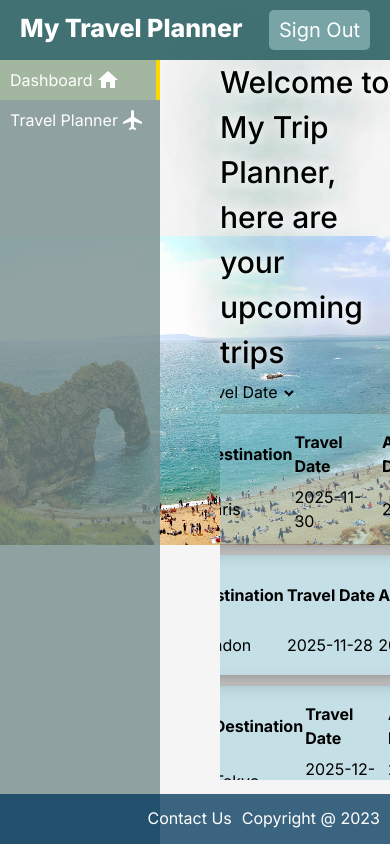
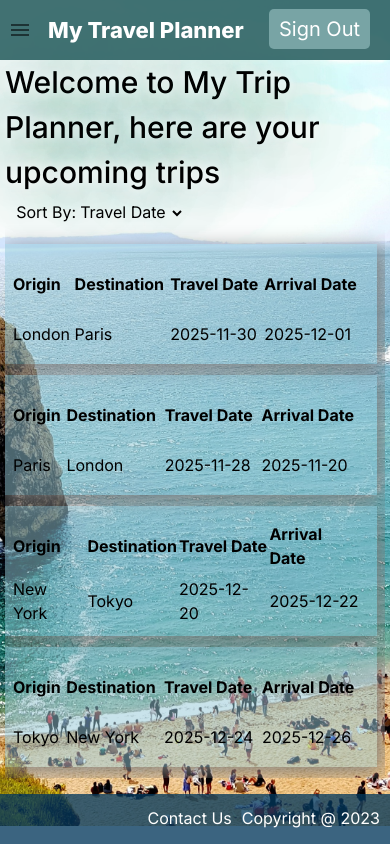
Before and after one commit to brishketukislay/book-your-flight, a Next.js app: page /users in a window 390 px wide. Built offline with nearby package versions, Linux system fonts and the light colour scheme; sample sign-in values are in the browser's storage.

Commit message:
responsiveness updated

```diff
--- a/app/globals.css
+++ b/app/globals.css
@@ -37,7 +37,7 @@ body{
   background-repeat: no-repeat;
   background-size: 100%;
 }
-@media (min-width: 768px) and (max-width: 1024px){
+@media (max-width: 1024px){
   body{
     background-size: 130vh;
   }
--- a/app/page.tsx
+++ b/app/page.tsx
@@ -54,7 +54,7 @@ export default function Home() {
   };
 
   return (
-    <main className="flex flex-col items-center p-24">
+    <main className="flex flex-col items-center">
     <p className={styles.newUser}>Please use user jane@mytrip.com if login api is down</p>
       <p className={styles.welcome}>Welcome to Plan My Trip</p>
       <div className={`mt-15 ${styles.loginContainer}`}>
--- a/app/users/Dashboard/dashboard.module.css
+++ b/app/users/Dashboard/dashboard.module.css
@@ -52,4 +52,18 @@
   .container{
     height: 90vh;
   }
+  .card{
+    margin-left: calc(40% - 215px);
+  }
+  .sortBY{
+    margin: 0px 0 10px calc(40% - 215px);
+  }
 }
+@media(max-width:767px){
+  .container{
+    height: auto;
+  }
+  .sortBY{
+    margin: 0px 0 10px calc(40% - 136px)
+  }
+}
--- a/app/users/Header/header.module.css
+++ b/app/users/Header/header.module.css
@@ -22,3 +22,13 @@
 .signout :hover{
     background-color: #1a4c4deb;
 }
+@media(max-width:767px){
+    .header{
+        font-size: 22px;
+        padding-left: 48px;
+        padding-top: 14px;
+    }
+    .signout{
+        margin-top: -5px;
+    }
+}
--- a/app/users/NavBar/nav-bar.module.css
+++ b/app/users/NavBar/nav-bar.module.css
@@ -26,6 +26,12 @@
 .tabStyle{
     display: inline;
 }
+.open{
+    display: inline-block;
+}
+.closeButton{
+    display: none;
+}
 @media (min-width: 768px) and (max-width: 1024px){
    .tabStyle{
     display: none;
@@ -34,3 +40,14 @@
     width: 55px;
    }
 }
+@media(max-width:766px){
+    .navClose{
+        display: none;
+    }
+    .closeButton{
+        display: inline;
+        position: fixed;
+        top: 10px;
+        z-index: 1;
+    }
+}
--- a/app/users/NavBar/navBar.tsx
+++ b/app/users/NavBar/navBar.tsx
@@ -1,30 +1,51 @@
 "use client"
-import React from 'react'
-import style from './nav-bar.module.css'
-import { usePathname } from "next/navigation";
+import React, { useState } from 'react';
+import style from './nav-bar.module.css';
+import { usePathname } from 'next/navigation';
 import Link from 'next/link';
 import SvgIcon from '@mui/material/SvgIcon';
 import HomeIcon from '@mui/icons-material/Home';
 import FlightIcon from '@mui/icons-material/Flight';
+import IconButton from '@mui/material/IconButton';
+import MenuIcon from '@mui/icons-material/Menu';
 
 const NavBar = () => {
   const pathname = usePathname();
+  const [isSideNavOpen, setIsSideNavOpen] = useState(false);
+  const handleToggleSideNav = () => {
+    setIsSideNavOpen(!isSideNavOpen);
+  };
 
   return (
-        <div className={style.sideNav}>
-            {/* Dashboard Link */}
-            <div className={pathname === '/users' ? `${style.navElement} ${style.active}` : style.navElement}>
+    <div>
+      <div className={style.closeButton} onClick={handleToggleSideNav}>
+        <IconButton className={style.hamburgerButton} onClick={handleToggleSideNav}>
+        <MenuIcon />
+      </IconButton>
+        </div>
+      <div className={`${style.sideNav} ${isSideNavOpen ? style.open : style.navClose}`}>
+        <div
+          className={
+            pathname === '/users' ? `${style.navElement} ${style.active}` : style.navElement
+          }
+        >
           <Link href='/users'>
-                    <p className={style.tabStyle}>Dashboard</p><SvgIcon className={style.icons} component={HomeIcon} />
+            <p className={style.tabStyle}>Dashboard</p>
+            <SvgIcon className={style.icons} component={HomeIcon} />
           </Link>
         </div>
-
-            {/* Travel Planner Link */}
-            <div className={pathname === '/users/travel-planner' ? `${style.navElement} ${style.active}` : style.navElement}>
-                <Link href='/users/travel-planner'><p className={style.tabStyle}>Travel Planner</p>
-                <SvgIcon className={style.icons} component={FlightIcon} /></Link>
+        <div
+          className={
+            pathname === '/users/travel-planner'
+              ? `${style.navElement} ${style.active}`
+              : style.navElement
+          }
+        >
+          <Link href='/users/travel-planner'>
+            <p className={style.tabStyle}>Travel Planner</p>
+            <SvgIcon className={style.icons} component={FlightIcon} />
+          </Link>
         </div>
-
         {/* <div className={pathname == '/users/feedback'?`${style.navElement} ${style.active}`:style.navElement }>
             <Link href='/users/feedback'>Feedback</Link>
         </div>
@@ -35,7 +56,8 @@ const NavBar = () => {
             <Link href='/users/sharing-collabs'>Sharing & Collabs</Link>
         </div> */}
       </div>
-    )
-}
+    </div>
+  );
+};
 
-export default NavBar
+export default NavBar;
--- a/app/users/home-page.module.css
+++ b/app/users/home-page.module.css
@@ -83,6 +83,7 @@
     text-align: center;
     margin-bottom: 30px;
     margin-top: -40px;
+    margin-top: 85px;
   }
   @media(min-width: 600px){
     .form {
@@ -97,3 +98,8 @@
     float: left;
    }
 }
+@media(max-width: 767px){
+  .container{
+    margin: 5px;
+  }
+}
--- a/app/users/travel-planner/page.tsx
+++ b/app/users/travel-planner/page.tsx
@@ -73,28 +73,25 @@ const TravelPlanner = () => {
           </label>
           <br />
           <div className={style.datePickerContainer}>
-            <label>Select a travel date: </label>
+            <label className={style.travelDateStyle}>Select a travel date: </label>
             <DatePicker
               selected={selectedDate}
               onChange={handleDateChange}
-            // Add any other necessary props
             />
           </div>
           {isChecked && (
             <div className={style.datePickerContainer}>
-              <label>Select a return date: </label>
+              <label className={style.returnDateStyle}>Select a return date: </label>
               <DatePicker
                 selected={selectedReturnDate}
                 onChange={handleReturnDate}
-              // Add any other necessary props
               />
             </div>
           )}
 
-          {/* onSubmit={handleSubmit} */}
           <form >
-
-            <label className={style.userCityInput}>
+            <div className={style.userCityInput}>
+            <label>
               Origin City:
               <input
                 type="text"
@@ -105,8 +102,9 @@ const TravelPlanner = () => {
                 className={style.originCityInput}
               />
             </label>
-
-            <label className={style.userCityInput}>
+            </div>
+            <div className={style.userCityInput}>
+            <label>
               Destination City:
               <input
                 type="text"
@@ -117,6 +115,7 @@ const TravelPlanner = () => {
                 className={style.destCityInput}
               />
             </label>
+            </div>
           </form>
           <button className={`${style.submitButton} ${homePageStyle.primaryButton}`} onClick={handleSubmit}>Find Flights</button>
         </div>
```
Also changed, not shown: app/users/travel-planner/travel-planner.module.css (+23 -0 lines). Lines whose indentation alone changed are shown as unchanged.
